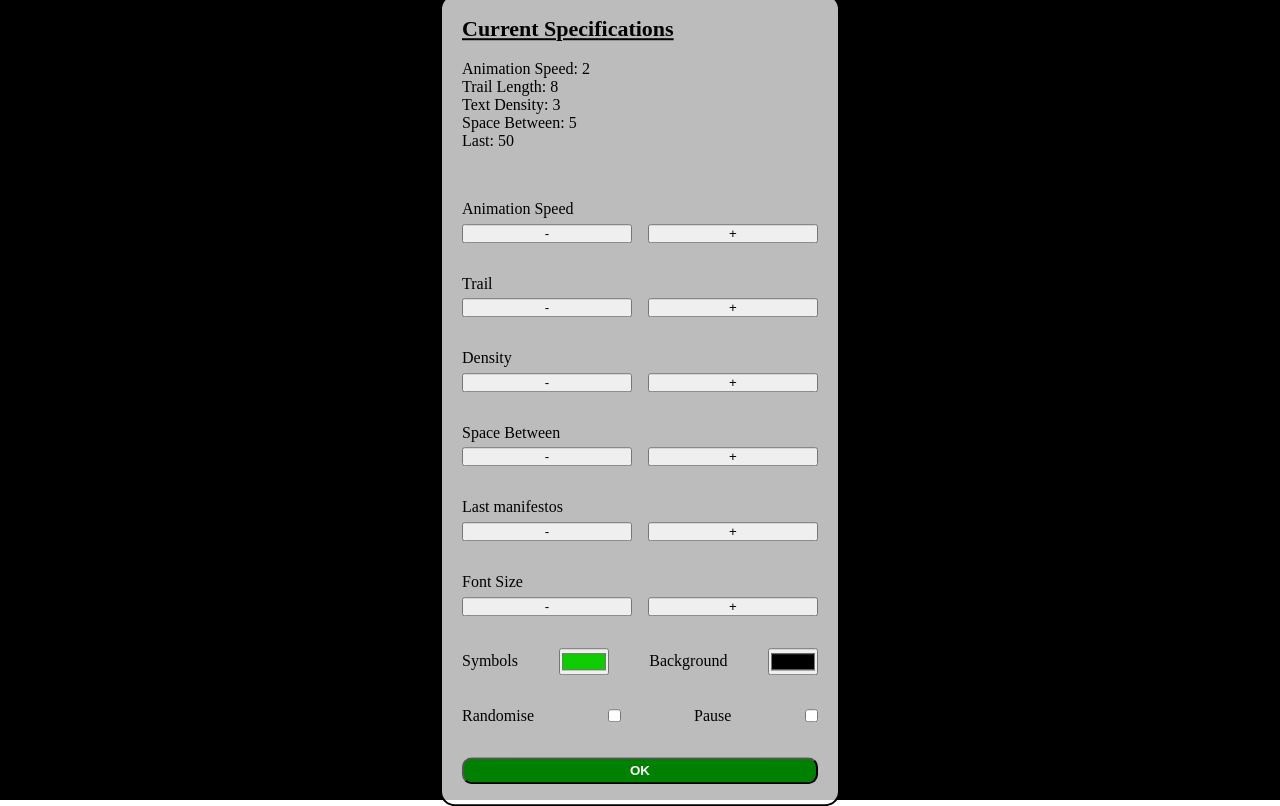
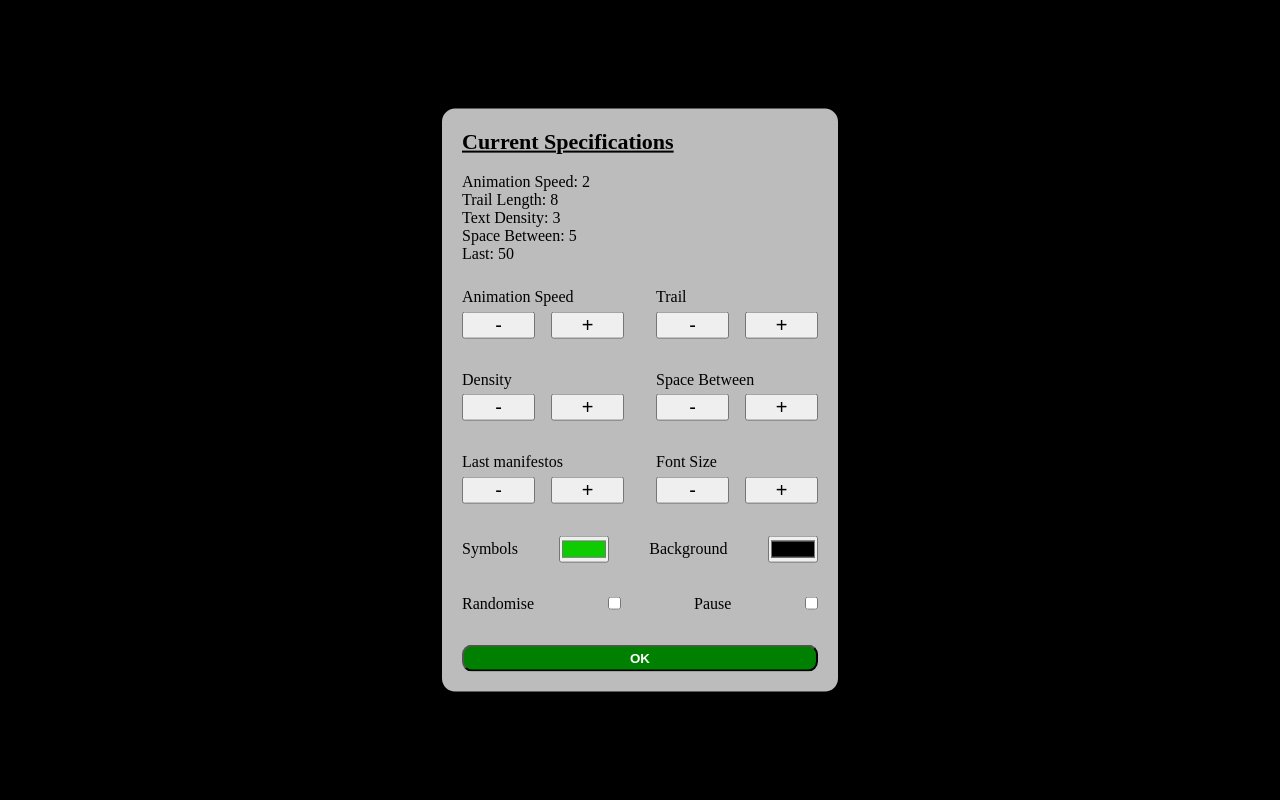
Before and after one commit to ephulian/stf-visualisation-react, a React (Create React App) app: page / in a window 1280 px wide. Built offline with nearby package versions, Linux system fonts and the light colour scheme; no server answers; the database is empty.

Commit message:
styling changes

```diff
--- a/src/App.css
+++ b/src/App.css
@@ -133,6 +133,17 @@ h4 {
 	/* border-right: 1px solid black; */
 }
 
+.button-input-container {
+	display: grid;
+	grid-template-columns: 1fr 1fr;
+	gap: 2rem;
+	margin-top: -25px;
+}
+
+.button-input-container button {
+	font-size: 20px;
+}
+
 .specs {
 	/* display: flex; */
 	/* flex-direction: column; */
--- a/src/Matrix.jsx
+++ b/src/Matrix.jsx
@@ -255,6 +255,7 @@ export default function Matrix({ manifestos }) {
 					<br />
 					{/* Frames: {frames} */}
 				</div>
+				<div className='button-input-container'>
 					<div className='single-input'>
 						<label htmlFor='animation-speed'>Animation Speed</label>
 						<span className='control-buttons'>
@@ -369,6 +370,7 @@ export default function Matrix({ manifestos }) {
 							</button>
 						</span>
 					</div>
+				</div>
 				<span className='control-buttons'>
 					<label htmlFor='symbols-color'>Symbols </label>
 					<input
```
Lines whose indentation alone changed are shown as unchanged.
